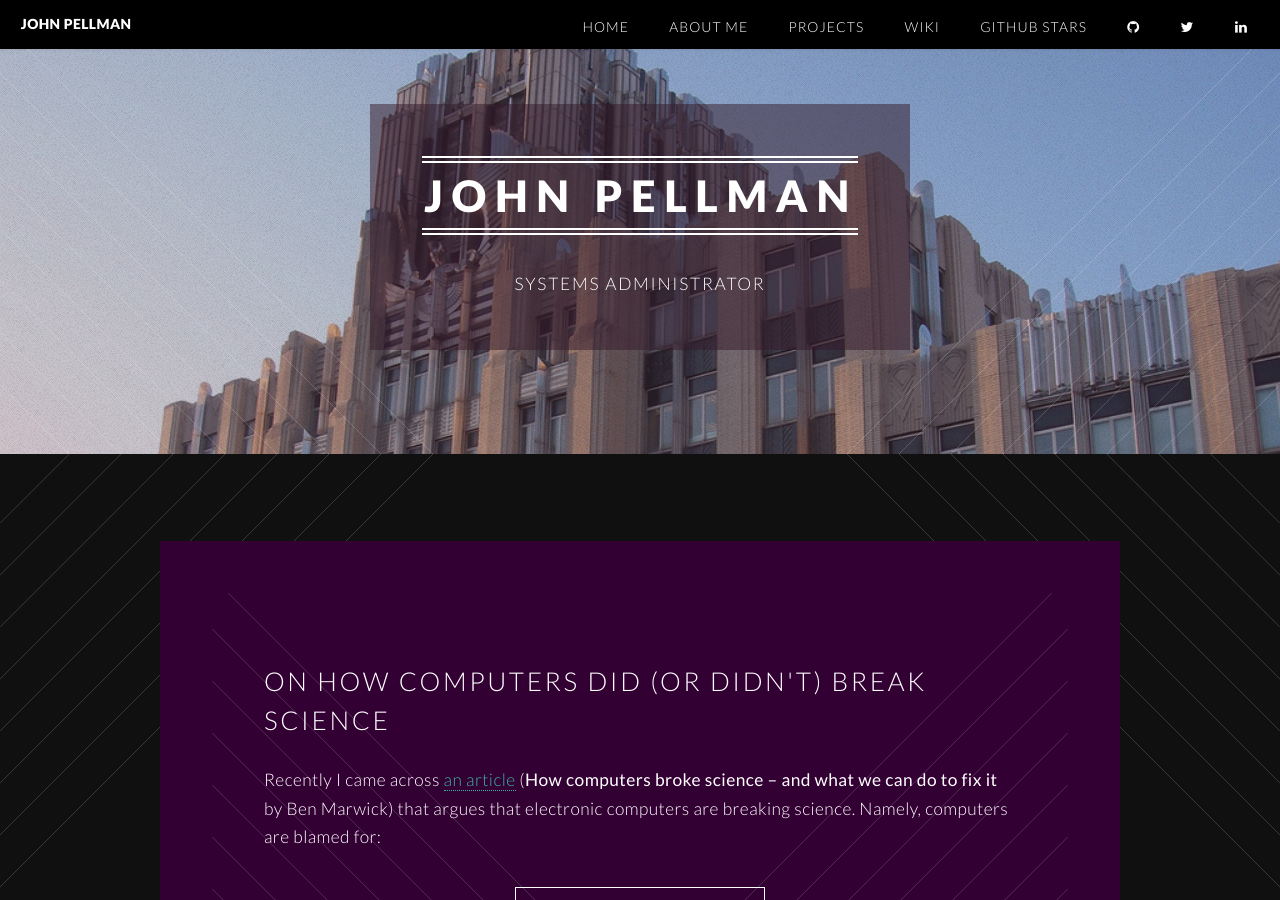
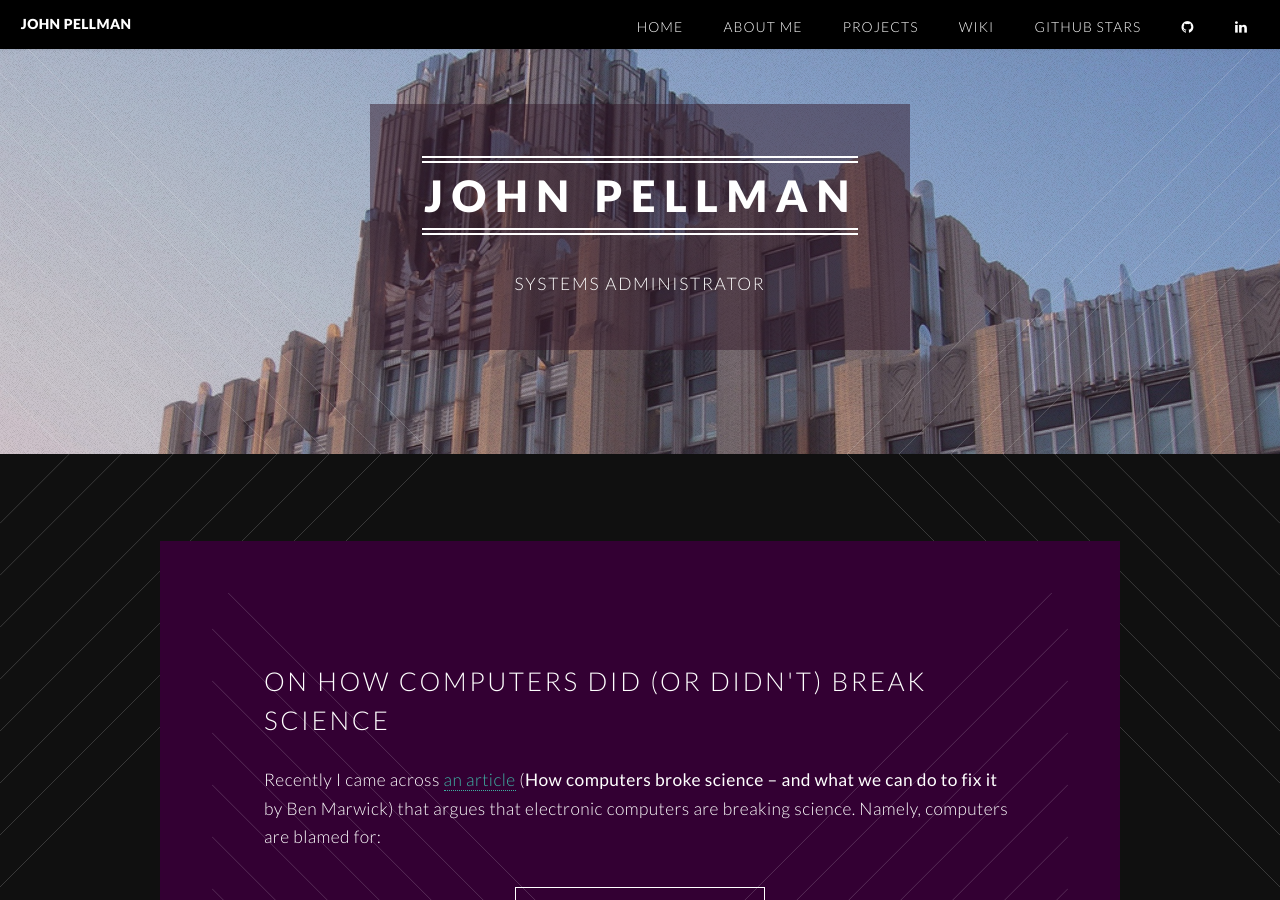
Before and after one commit to jpellman/jpellman.github.io, a Jekyll site: the page built from index.html, in a window 1280 px wide and 900 px high. Built offline with Jekyll 4.4.1, drawn with Linux system fonts in a browser that asks for light colours.

Commit message:
Remove twitter take two

```diff
--- a/_includes/header.html
+++ b/_includes/header.html
@@ -11,7 +11,6 @@
                         <li><a href="/vr/index.html">VR</a></li>
 			-->
         		<li><a href="http://www.github.com/jpellman" class="icon fa-github"><span class="label">Github</span></a></li>
-        		<li><a href="http://www.twitter.com/jaipelai" class="icon fa-twitter"><span class="label">Twitter</span></a></li>
         		<li><a href="http://www.linkedin.com/pub/john-pellman/37/4b/357/" class="icon fa-linkedin"><span class="label">LinkedIn</span></a></li>
 						<!--
 						<li class="submenu">
```
